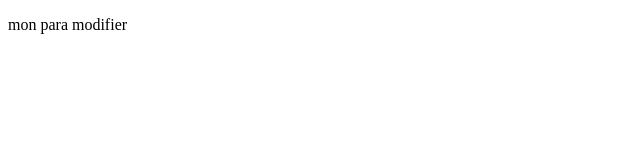
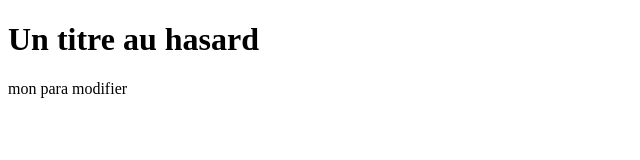
Before and after one commit to Hakimcdl/Tuto, a plain HTML site: page index.html in a window 1280 px wide. Shown: the whole page, without its empty margins (0-640 px from the left). Drawn offline with Linux system fonts and the light colour scheme.

Commit message:
ma nouvelle version h1

```diff
--- a/index.html
+++ b/index.html
@@ -7,6 +7,7 @@
     <title>Document</title>
 </head>
 <body>
+    <h1>Un titre au hasard</h1>
     <p>mon para modifier</p>
 </body>
 </html>
```
